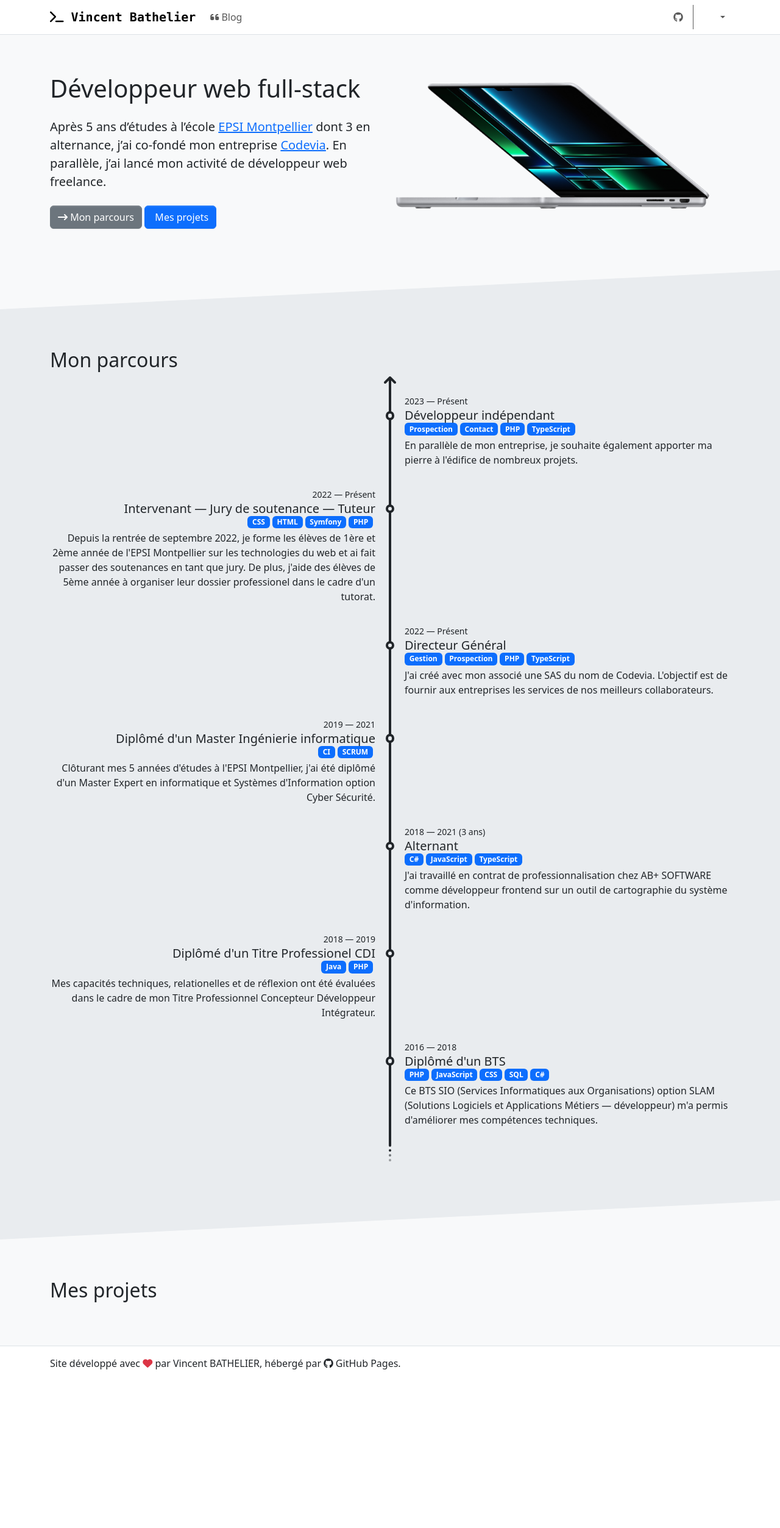
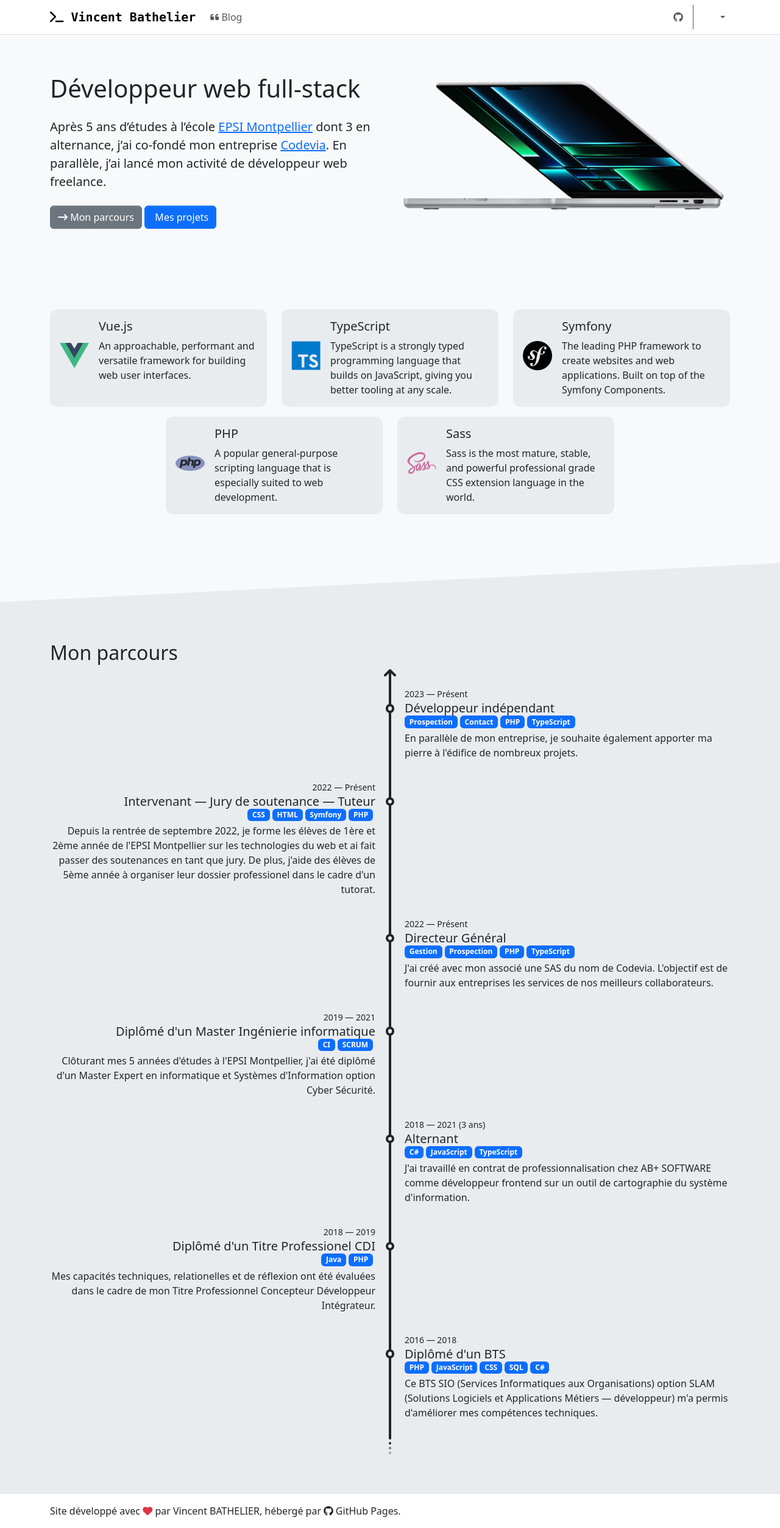
Before and after one commit to d9beuD/d9beud.com, a Jekyll site: the page built from docs/index.md, in a window 1280 px wide. Shown: the whole page at 61% size. Built offline with Jekyll 4.4.1, drawn with Linux system fonts in a browser that asks for light colours; nearby versions of some CDN libraries; before the commit the page ends 2263 px from its top, so only the background shows below that.

Commit message:
Add my featured skills

```diff
--- /dev/null
+++ b/docs/_data/skills.yml
@@ -0,0 +1,29 @@
+- name: Vue.js
+  thumbnail: /assets/images/skills/framework/vue.png
+  description: |
+    An approachable, performant and versatile framework for building web user
+    interfaces.
+
+- name: TypeScript
+  thumbnail: /assets/images/skills/language/typescript.png
+  description: |
+    TypeScript is a strongly typed programming language that builds on
+    JavaScript, giving you better tooling at any scale.
+
+- name: Symfony
+  thumbnail: /assets/images/skills/framework/symfony.png
+  description: |
+    The leading PHP framework to create websites and web applications. Built on
+    top of the Symfony Components.
+
+- name: PHP
+  thumbnail: /assets/images/skills/language/php.png
+  description: |
+    A popular general-purpose scripting language that is especially
+    suited to web development.
+
+- name: Sass
+  thumbnail: /assets/images/skills/language/sass.png
+  description: |
+    Sass is the most mature, stable, and powerful professional grade CSS
+    extension language in the world.
--- /dev/null
+++ b/docs/_includes/home/skills.html
@@ -0,0 +1,22 @@
+<div class="row justify-content-center">
+  {% for skill in site.data.skills %}
+  <div class="col-md-6 col-lg-4 mb-3">
+    <div class="skill">
+      <div class="row gx-3 h-100">
+        <div class="col-auto skill-thumbnail">
+          <img
+            class="img-fluid"
+            src="{{ skill.thumbnail }}"
+            alt="{{ skill.name }}"
+          />
+        </div>
+
+        <div class="col">
+          <h5>{{ skill.name }}</h5>
+          <p>{{ skill.description }}</p>
+        </div>
+      </div>
+    </div>
+  </div>
+  {% endfor %}
+</div>
--- a/docs/_sass/_main.scss
+++ b/docs/_sass/_main.scss
@@ -37,7 +37,7 @@
 .section {
   padding: $spacer * 4 0;
 
-  &:nth-child(even) {
+  &.section-highlight {
     background-color: var(--bs-secondary-bg);
     position: relative;
     margin-top: var(--d9-triangle-height);
@@ -86,3 +86,4 @@
 
 @import "history";
 @import "navbar";
+@import "skill";
--- /dev/null
+++ b/docs/_sass/_skill.scss
@@ -0,0 +1,16 @@
+.skill {
+  background-color: var(--bs-secondary-bg);
+  padding: $spacer;
+  border-radius: $border-radius * 2;
+  height: 100%;
+
+  .skill-thumbnail {
+    width: 4rem;
+    margin-bottom: $spacer / 2;
+    align-self: center;
+  }
+
+  p:last-child {
+    margin-bottom: 0;
+  }
+}
--- a/docs/index.md
+++ b/docs/index.md
@@ -5,21 +5,27 @@ title: "Accueil"
 
 <section class="section">
   <div class="container">
-    <div class="row align-items-center justify-content-between">
-      {% include home/hero.md %}
-    </div>
+    {% include home/hero.md %}
   </div>
 </section>
 
-<section id="mon-parcours" class="section">
+<section class="section">
+  <div class="container">
+    {% include home/skills.html %}
+  </div>
+</section>
+
+<section id="mon-parcours" class="section section-highlight">
   <div class="container">
     <h2>Mon parcours</h2>
     {% include home/career.html %}
   </div>
 </section>
 
+<!--
 <section id="mes-projets" class="section">
   <div class="container">
     <h2>Mes projets</h2>
   </div>
 </section>
+-->
```
Also changed, not shown: docs/assets/images/skills/framework/symfony.png (added), docs/assets/images/skills/framework/vue.png (added), docs/assets/images/skills/language/php.png (added), docs/assets/images/skills/language/sass.png (added), docs/assets/images/skills/language/typescript.png (added).
